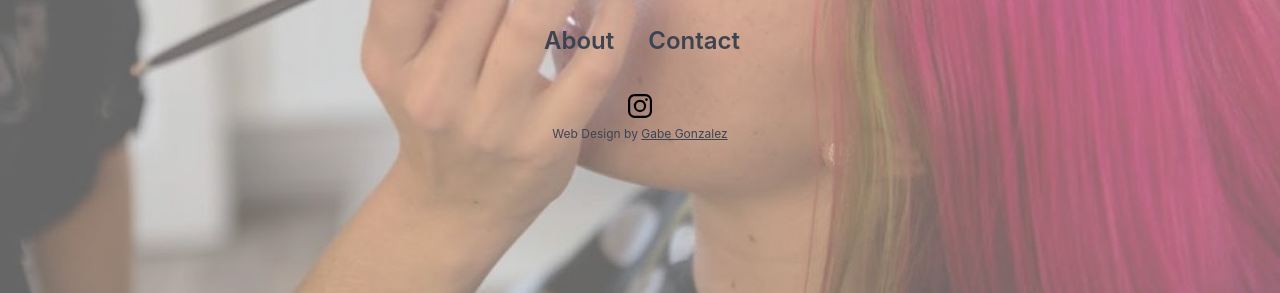
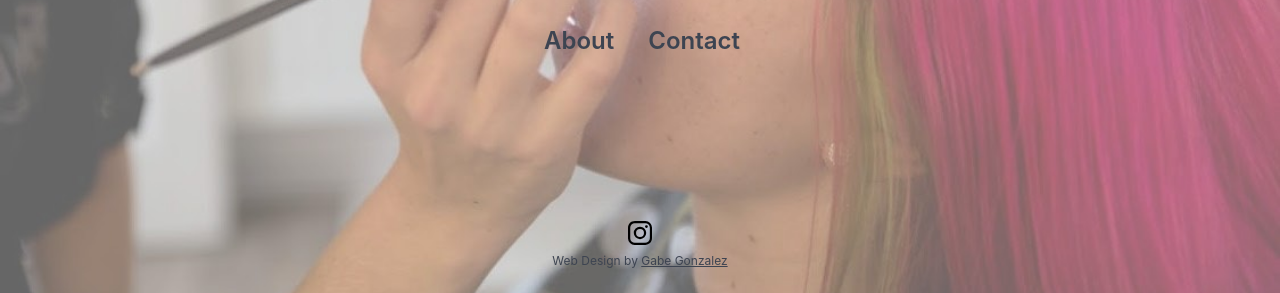
Before and after one commit to GabeGon105/sophia-araya, a React (Create React App) app: page / in a window 1280 px wide. Shown: the part 507-800 px from the top of the page. Built offline with nearby package versions, Linux system fonts and the light colour scheme.

Commit message:
Adjusted footer positioning on About.jsx, Contact.JSX, and HomePage.jsx

```diff
--- a/src/components/Footer.jsx
+++ b/src/components/Footer.jsx
@@ -1,6 +1,6 @@
 export default function Navbar() {
   return (
-    <footer className="footer footer-center p-6 bg-base-100 text-base-content rounded">
+    <footer className="footer footer-center p-6 text-base-content rounded">
       <div>
         <div className="grid grid-flow-col gap-4">
           {/* Instagram Link */}
--- a/src/routes/About.jsx
+++ b/src/routes/About.jsx
@@ -15,7 +15,7 @@ export default function About() {
     <>
       <Navbar page="about" />
       <main
-        className={`container mx-auto transition-opacity duration-1000 ease-in ${
+        className={`container mx-auto flex-auto transition-opacity duration-1000 ease-in ${
           loaded ? "opacity-100" : "opacity-0"
         }`}
       >
--- a/src/routes/Contact.jsx
+++ b/src/routes/Contact.jsx
@@ -29,7 +29,7 @@ export default function Contact() {
     <>
       <Navbar page="contact" />
       <main
-        className={`container mx-auto transition-opacity duration-1000 ease-in ${
+        className={`container mx-auto flex-auto transition-opacity duration-1000 ease-in ${
           loaded ? "opacity-100" : "opacity-0"
         }`}
       >
--- a/src/routes/HomePage.jsx
+++ b/src/routes/HomePage.jsx
@@ -2,6 +2,7 @@ import { useState, useEffect } from "react";
 import { Link } from "react-router-dom";
 import HomePageBG from "../assets/images/homepage.jpg";
 import images from "../assets/images";
+import Footer from "../components/Footer";
 
 export default function HomePage() {
   const [loaded, setLoaded] = useState(false);
@@ -11,13 +12,17 @@ export default function HomePage() {
   }, []);
 
   return (
-    <main
-      className={`bg-cover bg-center w-full mx-auto flex-auto transition-opacity duration-1000 ease-in delay-500 min-h-screen ${
+    // Div to hold the background photo styles
+    <div
+      className={`bg-cover bg-center duration-1000 ease-in delay-500 min-h-screen flex flex-col ${
         loaded ? "opacity-100" : "opacity-0"
       }`}
       style={{
         backgroundImage: `url(${HomePageBG})`,
       }}
+    >
+      <main
+        className={`container w-full mx-auto flex-auto transition-opacity duration-1000 ease-in delay-500`}
       >
         <div className="pt-2 pl-1">
           <Link to="/" className="btn btn-ghost normal-case text-neutral pb-2">
@@ -69,7 +74,9 @@ export default function HomePage() {
                     alt="Woman with red and white striped tubes in fashion show"
                     className="rounded-lg"
                   />
-                <h2 className="text-neutral font-semibold sm:text-2xl">Hair</h2>
+                  <h2 className="text-neutral font-semibold sm:text-2xl">
+                    Hair
+                  </h2>
                 </Link>
               </li>
               <li className="lg:w-1/4 h-fit xl:w-72">
@@ -108,38 +115,8 @@ export default function HomePage() {
             </ul>
           </div>
         </div>
-      <footer className="footer footer-center xl:m-0 lg:mt-12 p-6 text-base-content rounded">
-        <div>
-          <div className="grid grid-flow-col gap-4">
-            {/* Instagram Link */}
-            <a
-              href="https://www.instagram.com/sophia_araya_mua/"
-              target="_blank"
-            >
-              <svg
-                xmlns="http://www.w3.org/2000/svg"
-                width="24"
-                height="24"
-                viewBox="0 0 24 24"
-                fill="#000"
-                alt="Instagram logo"
-              >
-                <path d="M16.98 0a6.9 6.9 0 0 1 5.08 1.98A6.94 6.94 0 0 1 24 7.02v9.96c0 2.08-.68 3.87-1.98 5.13A7.14 7.14 0 0 1 16.94 24H7.06a7.06 7.06 0 0 1-5.03-1.89A6.96 6.96 0 0 1 0 16.94V7.02C0 2.8 2.8 0 7.02 0h9.96zm.05 2.23H7.06c-1.45 0-2.7.43-3.53 1.25a4.82 4.82 0 0 0-1.3 3.54v9.92c0 1.5.43 2.7 1.3 3.58a5 5 0 0 0 3.53 1.25h9.88a5 5 0 0 0 3.53-1.25 4.73 4.73 0 0 0 1.4-3.54V7.02a5 5 0 0 0-1.3-3.49 4.82 4.82 0 0 0-3.54-1.3zM12 5.76c3.39 0 6.2 2.8 6.2 6.2a6.2 6.2 0 0 1-12.4 0 6.2 6.2 0 0 1 6.2-6.2zm0 2.22a3.99 3.99 0 0 0-3.97 3.97A3.99 3.99 0 0 0 12 15.92a3.99 3.99 0 0 0 3.97-3.97A3.99 3.99 0 0 0 12 7.98zm6.44-3.77a1.4 1.4 0 1 1 0 2.8 1.4 1.4 0 0 1 0-2.8z" />
-              </svg>
-            </a>
+      </main>
+      <Footer />
     </div>
-          <p className="text-neutral text-xs">
-            Web Design by{" "}
-            <a
-              className="link link-neutral"
-              href="https://www.gabegon.com/"
-              target="_blank"
-            >
-              Gabe Gonzalez
-            </a>
-          </p>
-        </div>
-      </footer>
-    </main>
   );
 }
```
Lines whose indentation alone changed are shown as unchanged.
